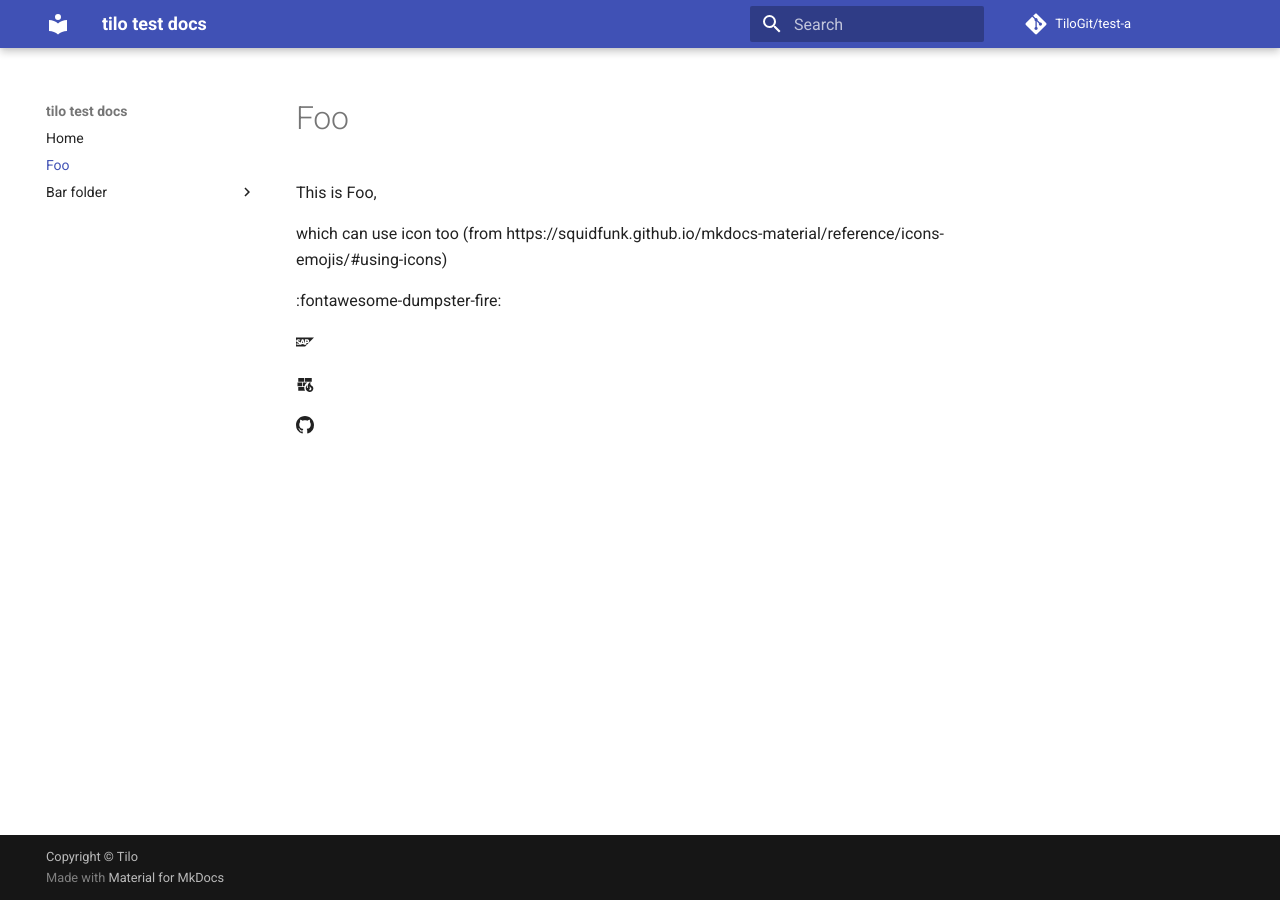
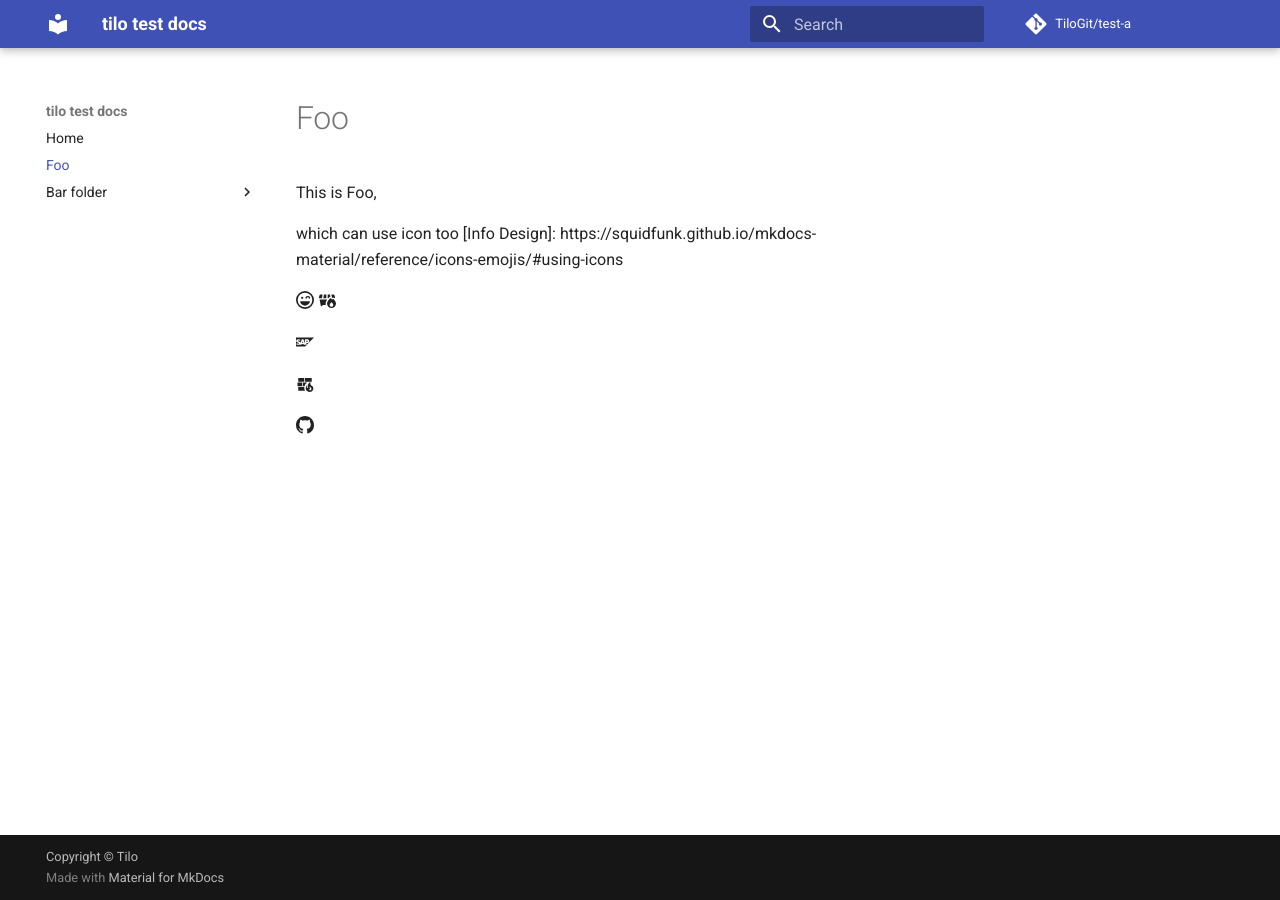
Before and after one commit to TiloGit/test-a, an MkDocs documentation site: the page built from docs/foo.md, in a window 1280 px wide. Built offline with MkDocs 1.6.1 and Material for MkDocs 9.7.7, drawn with Linux system fonts in a browser that asks for light colours; comment, search, counter and statistics services are not loaded; the version menu is left out.

Commit message:
Update foo.md

```diff
--- a/docs/foo.md
+++ b/docs/foo.md
@@ -2,9 +2,10 @@
 
 This is Foo,
 
-which can use icon too (from https://squidfunk.github.io/mkdocs-material/reference/icons-emojis/#using-icons)
+which can use icon too [Info Design]: https://squidfunk.github.io/mkdocs-material/reference/icons-emojis/#using-icons
 
-:fontawesome-dumpster-fire:
+:fontawesome-regular-face-laugh-wink:
+:fontawesome-solid-dumpster-fire:
 
 :simple-sap:
 
```
